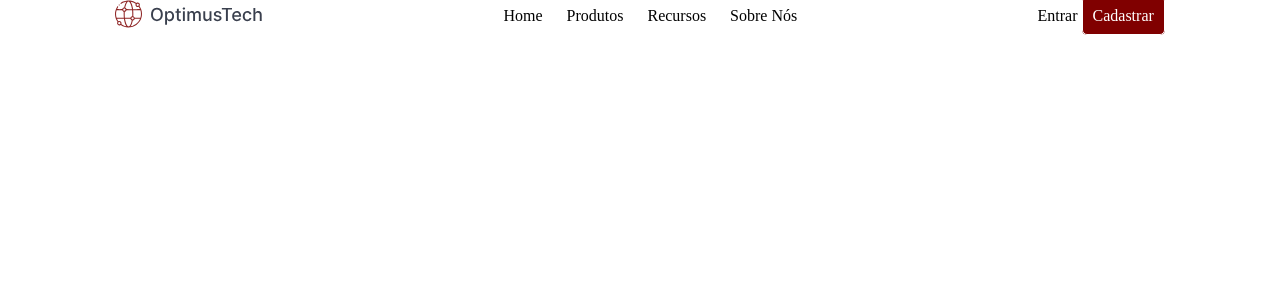
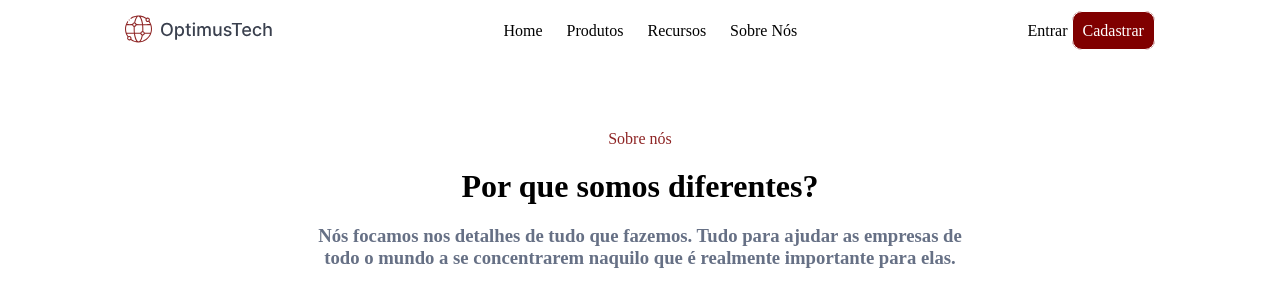
Before and after one commit to K4ynan/OptimusTech, a plain HTML site: page index.html in a window 1280 px wide. Drawn offline with Linux system fonts and the light colour scheme.

Commit message:
OptimusTech

```diff
--- a/estilos.css
+++ b/estilos.css
@@ -1,45 +1,63 @@
-*{
-margin: 0px;
-padding: 0px;
+* {
+    margin: 0px;
+    padding: 0px;
 }
 
 
-main{
+main {
     background-color: white;
 }
 
-header{
-    margin: 0 auto;
+header {
+    margin: 15px;
     padding: 20 px 0;
     display: flex;
     align-items: center;
     justify-content: space-around;
 }
 
-ul li{
+ul li {
     list-style: none;
     margin: 0 10px;
     display: inline-block;
 }
 
-ul li a{
+ul li a {
     text-decoration: none;
     font-size: 15px;
     color: #667085;
 }
 
-.botao2{
-    padding: 10px ;
+.botao2 {
+    padding: 10px;
     color: rgb(255, 255, 255);
     background: maroon;
-    border: 1px solid ;
-    border-radius: 5px;
+    border: 1px solid;
+    border-radius: 10px;
 }
 
-.botao1{
+.botao1 {
     color: black;
 }
 
 .botao a {
     text-decoration: none;
 }
+
+.texto {
+    text-align: center;
+    margin: 50px;
+}
+
+p {
+    color: #8e2424;
+}
+
+h1 {
+    margin: 20px;
+}
+
+h3 {
+    margin: 10px;
+    color: #667085;
+}
--- a/index.html
+++ b/index.html
@@ -13,11 +13,11 @@
     <main>
         <header>
             <div class="logo">
-            <img src="imagens/_Button base.svg" >
+                <img src="imagens/_Button base.svg">
             </div>
             <nav>
                 <ul>
-                <li><a  href="#"></a>Home</li>
+                    <li><a href="#"></a>Home</li>
                     <li><a href="#"></a>Produtos</li>
                     <li><a href="#"></a>Recursos</li>
                     <li><a href="#"></a>Sobre Nós</li>
@@ -30,6 +30,14 @@
         </header>
     </main>
 
+    <br>
+
+    <div class="texto">
+        <p>Sobre nós</p>
+        <h1>Por que somos diferentes?</h1>
+        <h3> Nós focamos nos detalhes de tudo que fazemos. Tudo para ajudar as empresas de<br> todo o mundo a se
+            concentrarem naquilo que é realmente importante para elas.</h3>
+    </div>
 
 
 </body>
```
Lines whose indentation alone changed are shown as unchanged.
